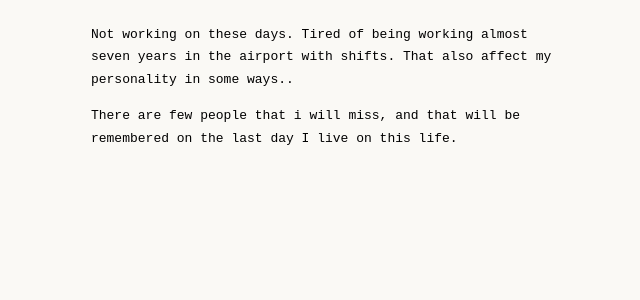
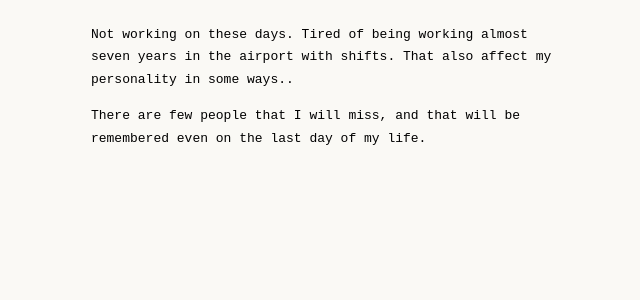
Before and after one commit to hayriartar/hayriartar.github.io, a Jekyll site: the page built from _posts/2026-04-27-w17.md, in a window 1280 px wide. Shown: the part 138-438 px from the top of the page, without its empty margins (315-955 px from the left). Built offline with Jekyll 4.4.1, drawn with Linux system fonts in a browser that asks for light colours.

Commit message:
some changes

```diff
--- a/_posts/2026-04-27-w17.md
+++ b/_posts/2026-04-27-w17.md
@@ -9,4 +9,4 @@ Not working on these days. Tired of being working almost seven years in the airp
 That also affect my personality in some ways..
 
 
-There are few people that i will miss, and that will be remembered on the last day I live on this life.
+There are few people that I will miss, and that will be remembered even on the last day of my life.
```
